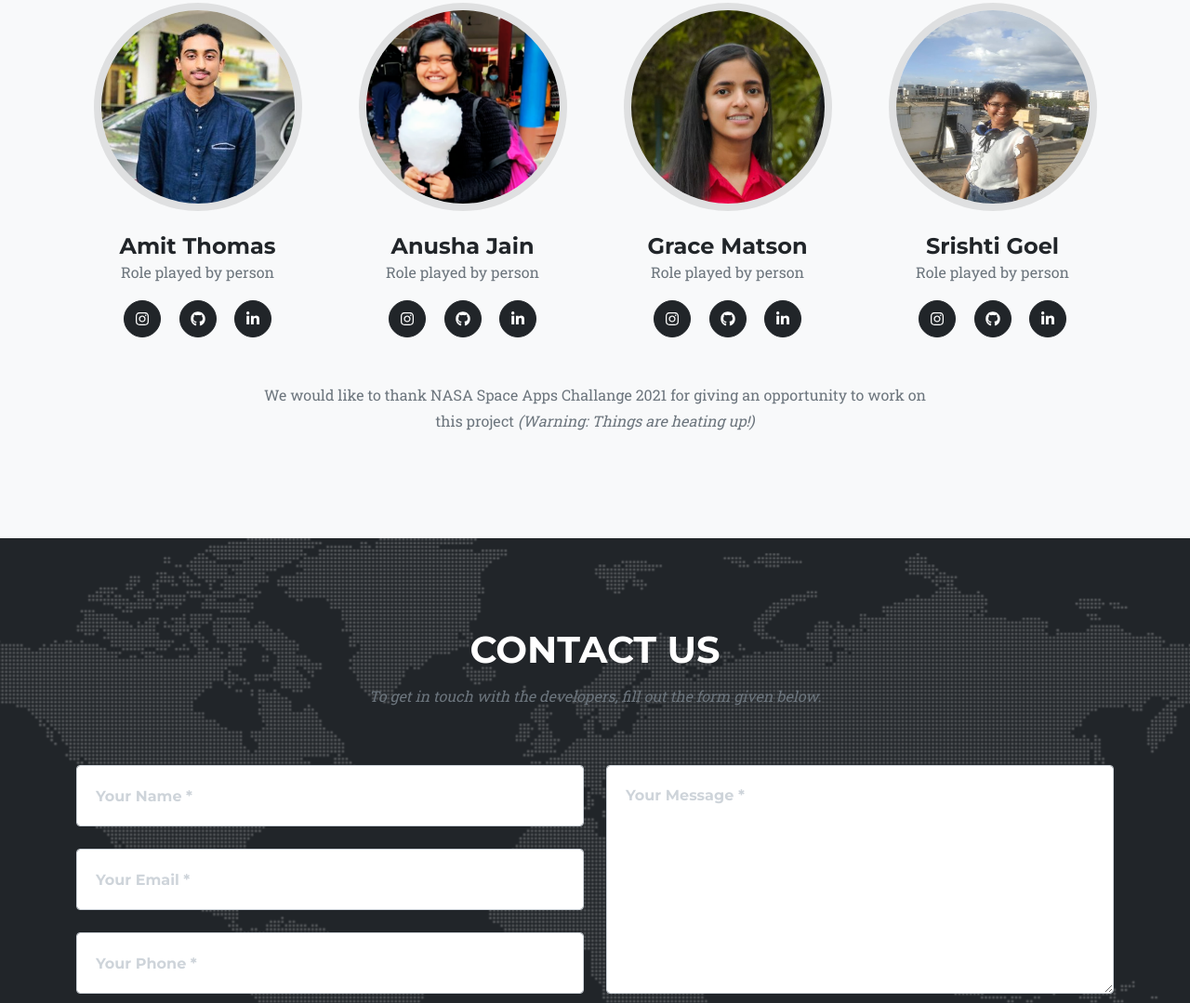
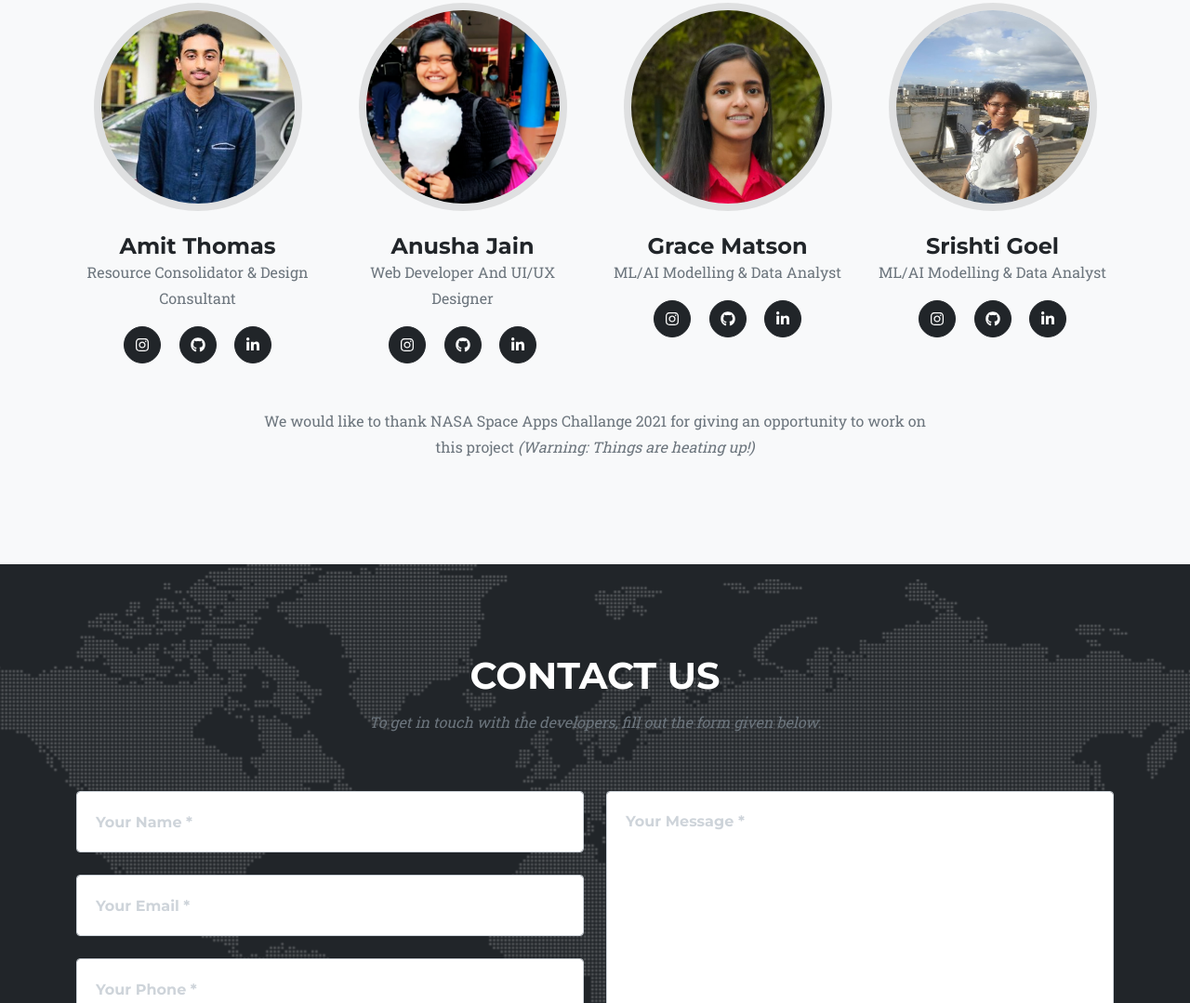
Before and after one commit to Srishti-Goel/HeatX, a website: page views/index.html in a window 1280 px wide. Shown: the part 7292-8371 px from the top of the page at 93% size. Drawn offline with nearby package versions, Linux system fonts and the light colour scheme; files that its build step writes are made by us from their sources; files whose address does not match are found by name.

Commit message:
Update index.html

```diff
--- a/views/index.html
+++ b/views/index.html
@@ -239,7 +239,7 @@
           <div class="team-member">
             <img class="mx-auto rounded-circle" src="assets/img/team/Amit.jpg" alt="..."/>
             <h4>Amit Thomas</h4>
-            <p class="text-muted">Role played by person</p>
+            <p class="text-muted">Resource Consolidator & Design Consultant</p>
             <a class="btn btn-dark btn-social mx-2" href="https://www.instagram.com/amithomas31415/"><i class="fab fa-instagram"></i></a>
             <a class="btn btn-dark btn-social mx-2" href="https://github.com/Thomasthe-train"><i class="fab fa-github"></i></a>
             <a class="btn btn-dark btn-social mx-2" href="https://www.linkedin.com/in/amit-thomas-4746ab222/"><i class="fab fa-linkedin-in"></i></a>
@@ -249,7 +249,7 @@
           <div class="team-member">
             <img class="mx-auto rounded-circle" src="assets/img/team/anusha.jpg" alt="..." />
             <h4>Anusha Jain</h4>
-            <p class="text-muted">Role played by person</p>
+            <p class="text-muted">Web Developer And UI/UX Designer</p>
             <a class="btn btn-dark btn-social mx-2" href="https://www.instagram.com/anusha.xox/"><i class="fab fa-instagram"></i></a>
             <a class="btn btn-dark btn-social mx-2" href="https://github.com/anusha-xox"><i class="fab fa-github"></i></a>
             <a class="btn btn-dark btn-social mx-2" href="https://www.linkedin.com/in/anusha-jain-377773216/"><i class="fab fa-linkedin-in"></i></a>
@@ -259,7 +259,7 @@
           <div class="team-member">
             <img class="mx-auto rounded-circle" src="assets/img/team/grace.jpg" alt="..." />
             <h4>Grace Matson</h4>
-            <p class="text-muted">Role played by person</p>
+            <p class="text-muted">ML/AI Modelling & Data Analyst</p>
             <a class="btn btn-dark btn-social mx-2" href="https://www.instagram.com/pianolove1010/"><i class="fab fa-instagram"></i></a>
             <a class="btn btn-dark btn-social mx-2" href="https://github.com/GraceMatson"><i class="fab fa-github"></i></a>
             <a class="btn btn-dark btn-social mx-2" href="https://www.linkedin.com/in/grace-matson-53b8a8204/"><i class="fab fa-linkedin-in"></i></a>
@@ -269,7 +269,7 @@
           <div class="team-member">
             <img class="mx-auto rounded-circle" src="assets/img/team/srishti.jpg" alt="..." />
             <h4>Srishti Goel</h4>
-            <p class="text-muted">Role played by person</p>
+            <p class="text-muted">ML/AI Modelling & Data Analyst</p>
             <a class="btn btn-dark btn-social mx-2" href="https://www.instagram.com/srishti.goel.011/"><i class="fab fa-instagram"></i></a>
             <a class="btn btn-dark btn-social mx-2" href="https://github.com/Srishti-Goel/"><i class="fab fa-github"></i></a>
             <a class="btn btn-dark btn-social mx-2" href="https://www.linkedin.com/in/srishti-goel-632470205/"><i class="fab fa-linkedin-in"></i></a>
```
